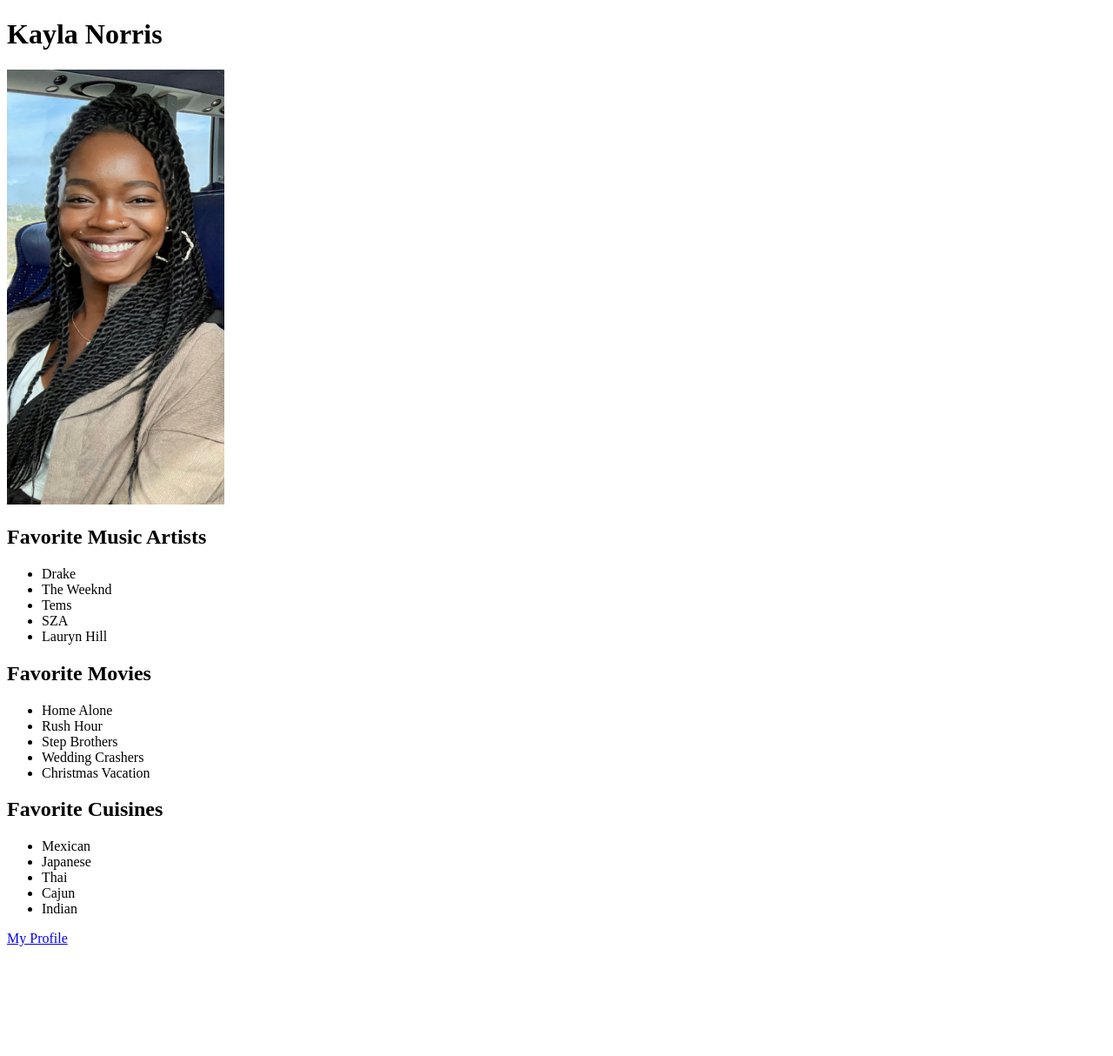
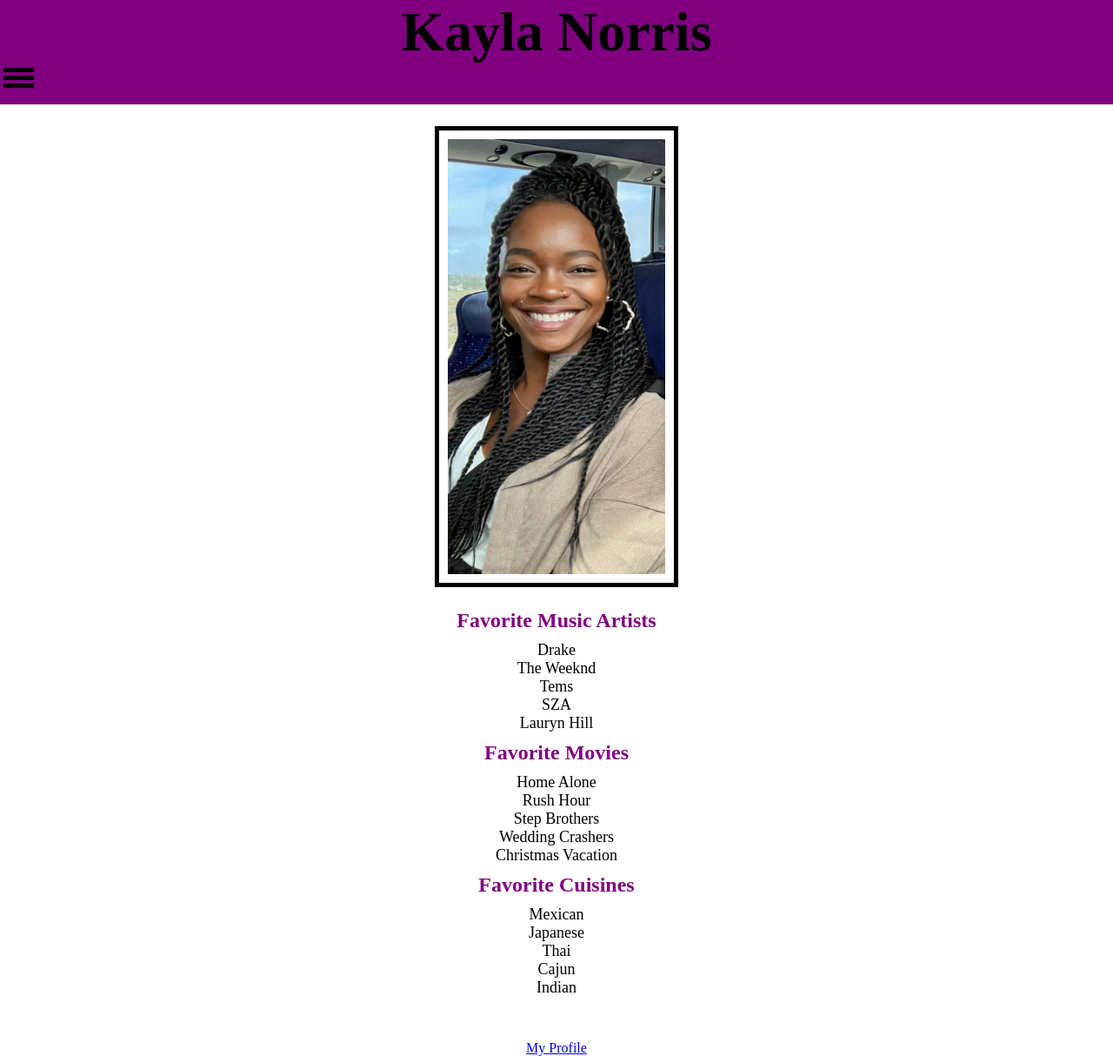
Before and after one commit to KaylaNorris/bio-page, a plain HTML site: page index.html in a window 1280 px wide. Shown: the whole page at 87% size. Before the commit the page ends 1096 px from the top, so only its background shows below. Drawn offline with Linux system fonts and the light colour scheme.

Commit message:
Updated HTML and CSS

```diff
--- a/index.html
+++ b/index.html
@@ -6,17 +6,20 @@
     </head>
 
     <body>
-        <div>
+        <header>
             <h1>Kayla Norris</h1>
-        </div>
-        <div>
+            <div></div>
+            <div></div>
+            <div></div>
+        </header>
+        <section>
             <img
             src="IMG_0022.jpg"
             id="photo"
             width="250"
             height="500">
-        </div>
-        <div>
+        </section>
+        <section>
             <h2>Favorite Music Artists</h2>
             <ul>
                 <li>Drake</li>
@@ -25,8 +28,8 @@
                 <li>SZA</li>
                 <li>Lauryn Hill</li>
             </ul>
-        </div>
-        <div>
+        </section>
+        <section>
             <h2>Favorite Movies</h2>
             <ul>
                 <li>Home Alone</li>
@@ -35,8 +38,8 @@
                 <li>Wedding Crashers</li>
                 <li>Christmas Vacation</li>
             </ul>
-        </div>
-        <div>
+        </section>
+        <section>
             <h2>Favorite Cuisines</h2>
             <ul>
                 <li>Mexican</li>
@@ -45,9 +48,9 @@
                 <li>Cajun</li>
                 <li>Indian</li>
             </ul>
-        </div>
-        <div>
+        </section>
+        <section>
             <a href="https://www.facebook.com/kayla.e.williams.10/">My Profile</a>
-        </div>
+        </section>
     </body>
 </html>
--- a/style.css
+++ b/style.css
@@ -0,0 +1,58 @@
+* {
+    margin: 0;
+    padding: 0;
+}
+
+header {
+    width: 100%;
+    height: 120px;
+    background-color: purple;
+    color: black;
+    font-size: xx-large;
+}
+
+div {
+    width: 35px;
+    height: 5px;
+    background-color: black;
+    margin: 6px 0;
+}
+
+img {
+    display: block;
+    height: 500px;
+    width: 250px;
+    margin-top: 25px;
+    margin-bottom: 25px;
+    margin-left: auto;
+    margin-right: auto;
+    padding: 10px;
+    border: 5px solid #000000;
+}
+
+h2 {
+    color: purple;
+    font-size: x-large;
+    margin-top: 10px;
+    margin-bottom: 10px;
+}
+
+ul {
+    font-size: large;
+}
+
+h1,
+h2,
+ul {
+    text-align: center;
+}
+
+div {
+margin: 4px;
+}
+
+a {
+    display: block;
+    text-align: center;
+    margin-top: 50px;
+}
```
